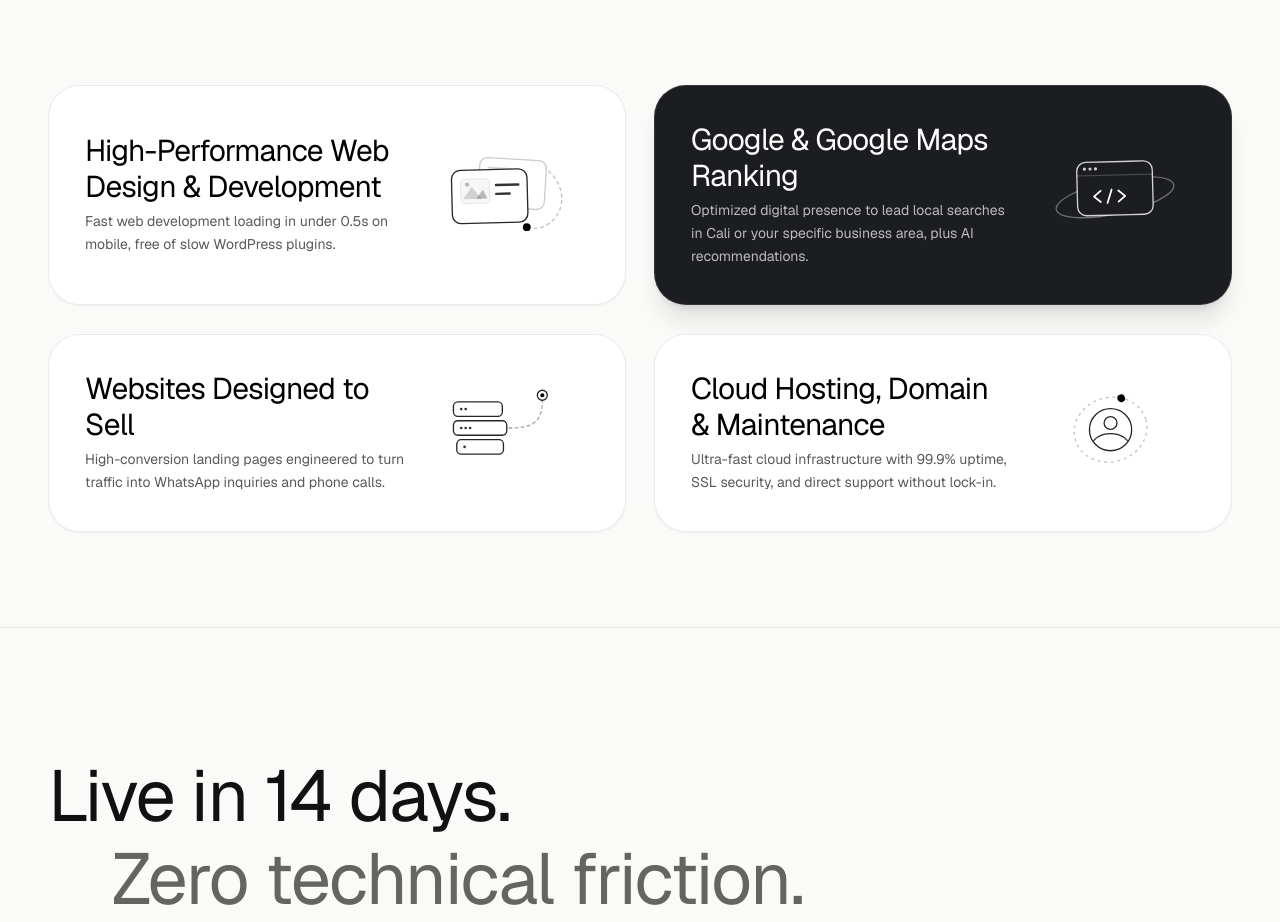
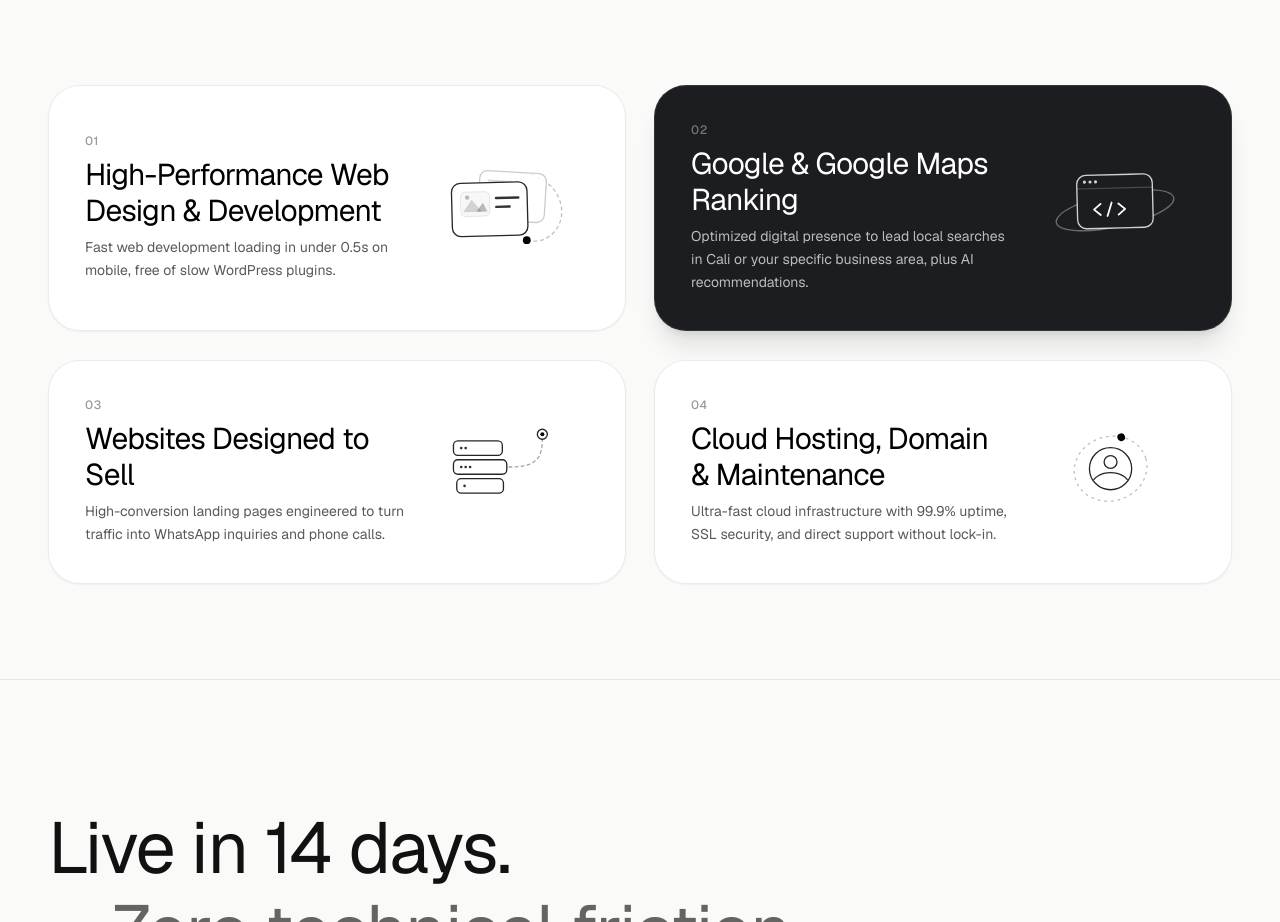
Before and after one commit to Juanpa571/portfolio, a React (Vite) app: page / in a window 1280 px wide. Shown: the part 1820-2742 px from the top of the page. Built offline with nearby package versions, Linux system fonts and the light colour scheme.

Commit message:
feat(services): add minimal numbers 01 to 04 to service cards

```diff
--- a/src/components/sections/Services.tsx
+++ b/src/components/sections/Services.tsx
@@ -157,7 +157,10 @@ export const Services: React.FC = () => {
               className="p-7 sm:p-9 rounded-[2rem] bg-white border border-black/[0.08] shadow-xs hover:shadow-xl hover:border-black/20 transition-all duration-500 flex flex-col justify-center h-full group cursor-default"
             >
               <div className="flex items-center justify-between gap-6 my-auto">
-                <div className="space-y-1.5 max-w-[65%]">
+                <div className="space-y-2 max-w-[65%]">
+                  <span className="block text-xs font-mono font-medium text-black/40 tracking-wider select-none">
+                    {t.services.items[0].number}
+                  </span>
                   <h3 className="text-2xl sm:text-3xl font-normal font-display text-black tracking-tight">
                     {t.services.items[0].title}
                   </h3>
@@ -179,7 +182,10 @@ export const Services: React.FC = () => {
               className="p-7 sm:p-9 rounded-[2rem] bg-[#1C1D20] text-white border border-white/10 shadow-xl hover:shadow-2xl hover:border-white/25 transition-all duration-500 flex flex-col justify-center h-full group cursor-default relative overflow-hidden"
             >
               <div className="flex items-center justify-between gap-6 my-auto">
-                <div className="space-y-1.5 max-w-[65%]">
+                <div className="space-y-2 max-w-[65%]">
+                  <span className="block text-xs font-mono font-medium text-white/40 tracking-wider select-none">
+                    {t.services.items[1].number}
+                  </span>
                   <h3 className="text-2xl sm:text-3xl font-normal font-display text-white tracking-tight">
                     {t.services.items[1].title}
                   </h3>
@@ -201,7 +207,10 @@ export const Services: React.FC = () => {
               className="p-7 sm:p-9 rounded-[2rem] bg-white border border-black/[0.08] shadow-xs hover:shadow-xl hover:border-black/20 transition-all duration-500 flex flex-col justify-center h-full group cursor-default"
             >
               <div className="flex items-center justify-between gap-6 my-auto">
-                <div className="space-y-1.5 max-w-[65%]">
+                <div className="space-y-2 max-w-[65%]">
+                  <span className="block text-xs font-mono font-medium text-black/40 tracking-wider select-none">
+                    {t.services.items[2].number}
+                  </span>
                   <h3 className="text-2xl sm:text-3xl font-normal font-display text-black tracking-tight">
                     {t.services.items[2].title}
                   </h3>
@@ -223,7 +232,10 @@ export const Services: React.FC = () => {
               className="p-7 sm:p-9 rounded-[2rem] bg-white border border-black/[0.08] shadow-xs hover:shadow-xl hover:border-black/20 transition-all duration-500 flex flex-col justify-center h-full group cursor-default relative"
             >
               <div className="flex items-center justify-between gap-6 my-auto">
-                <div className="space-y-1.5 max-w-[65%]">
+                <div className="space-y-2 max-w-[65%]">
+                  <span className="block text-xs font-mono font-medium text-black/40 tracking-wider select-none">
+                    {t.services.items[3].number}
+                  </span>
                   <h3 className="text-2xl sm:text-3xl font-normal font-display text-black tracking-tight">
                     {t.services.items[3].title}
                   </h3>
--- a/src/config/translations.ts
+++ b/src/config/translations.ts
@@ -213,7 +213,7 @@ export const translations: Record<Language, Translations> = {
       items: [
         {
           id: 'performance-web',
-          number: '001',
+          number: '01',
           title: 'High-Performance Web Design & Development',
           subtitle: 'Fast web development loading in under 0.5s on mobile, free of slow WordPress plugins.',
           description:
@@ -221,7 +221,7 @@ export const translations: Record<Language, Translations> = {
         },
         {
           id: 'seo-local',
-          number: '002',
+          number: '02',
           title: 'Google & Google Maps Ranking',
           subtitle: 'Optimized digital presence to lead local searches in Cali or your specific business area, plus AI recommendations.',
           description:
@@ -229,7 +229,7 @@ export const translations: Record<Language, Translations> = {
         },
         {
           id: 'conversion-pages',
-          number: '003',
+          number: '03',
           title: 'Websites Designed to Sell',
           subtitle: 'High-conversion landing pages engineered to turn traffic into WhatsApp inquiries and phone calls.',
           description:
@@ -237,7 +237,7 @@ export const translations: Record<Language, Translations> = {
         },
         {
           id: 'support',
-          number: '004',
+          number: '04',
           title: 'Cloud Hosting, Domain & Maintenance',
           subtitle: 'Ultra-fast cloud infrastructure with 99.9% uptime, SSL security, and direct support without lock-in.',
           description:
@@ -474,7 +474,7 @@ export const translations: Record<Language, Translations> = {
       items: [
         {
           id: 'performance-web',
-          number: '001',
+          number: '01',
           title: 'Diseño y Desarrollo Web de Alto Rendimiento',
           subtitle: 'Desarrollo de sitios web con carga en menos de 0.5s en celulares, sin plugins lentos de WordPress.',
           description:
@@ -482,7 +482,7 @@ export const translations: Record<Language, Translations> = {
         },
         {
           id: 'seo-local',
-          number: '002',
+          number: '02',
           title: 'Posicionamiento en Google y Google Maps',
           subtitle: 'Optimizamos tu presencia digital para dominar las búsquedas locales en Cali o la zona específica de tu negocio, y recomendaciones de IA.',
           description:
@@ -490,7 +490,7 @@ export const translations: Record<Language, Translations> = {
         },
         {
           id: 'conversion-pages',
-          number: '003',
+          number: '03',
           title: 'Diseño de Páginas Web para Vender',
           subtitle: 'Landing pages de alta conversión estructuradas para transformar visitas en chats de WhatsApp y llamadas.',
           description:
@@ -498,7 +498,7 @@ export const translations: Record<Language, Translations> = {
         },
         {
           id: 'support',
-          number: '004',
+          number: '04',
           title: 'Hosting Cloud, Dominio y Mantenimiento',
           subtitle: 'Infraestructura ultrarrápida con 99.9% de estabilidad, seguridad SSL y soporte técnico directo sin ataduras.',
           description:
```
